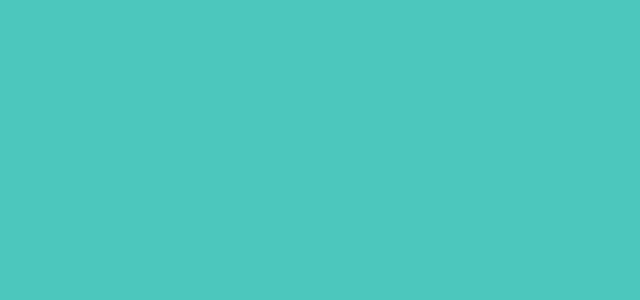
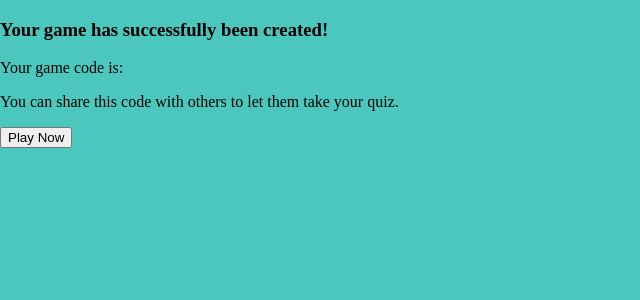
Before and after one commit to ramsestrejo/agilearning-games-plugin, a React (Vite) app in the folder client/: page /creation-success in a window 1280 px wide. Before the commit this address had no page. Shown: the top 300 px of the page, without its empty margins (0-640 px from the left). Built offline with nearby package versions, Linux system fonts and the light colour scheme.

Commit message:
updates necessary pages to also use useLocation for accessing game code

```diff
--- a/client/src/App.jsx
+++ b/client/src/App.jsx
@@ -8,8 +8,7 @@ import StoryForm from './components/StoryGame/StoryForm.jsx';
 import QuizGame from './components/QuizGame/QuizGame.jsx';
 import StoryGame from './components/StoryGame/StoryGame.jsx';
 import Leaderboard from './components/QuizGame/Leaderboard.jsx';
-//  import CreationSuccessPage from './CreationSuccessPage';
-
+import CreationSuccessPage from './components/CreationSuccessPage.jsx';
 
 const App = () => {
   return (
@@ -23,6 +22,7 @@ const App = () => {
         <Route path="/leaderboard" element={<Leaderboard />} />
         <Route path="/create-game/story" element={<StoryForm />} />
         <Route path="/story-game" element={<StoryGame />} />
+        <Route path="/creation-success" element={<CreationSuccessPage />} />
       </Routes>
     </Router>
   );
--- a/client/src/components/CreationSuccessPage.jsx
+++ b/client/src/components/CreationSuccessPage.jsx
@@ -1,8 +1,11 @@
 import React from 'react';
-import { useNavigate } from 'react-router-dom';
+import { useNavigate, useLocation } from 'react-router-dom';
 
-const CreationSuccessPage = ({ gameCode }) => {
+const CreationSuccessPage = () => {
+    const location = useLocation();
     const navigate = useNavigate();
+
+    const gameCode = location.state?.gameCode;
 
     const handlePlayNow = () => {
         navigate('/join-game');
--- a/client/src/components/QuizGame/QuizForm.jsx
+++ b/client/src/components/QuizGame/QuizForm.jsx
@@ -3,6 +3,10 @@ import { useHookstate } from '@hookstate/core';
 import QuizBlockInput from './QuizBlockInput';
 import './QuizForm.css';
 import { useNavigate } from 'react-router-dom';
+
+const generateGameCode = () => {
+    return Math.random().toString(36).slice(2, 8).toUpperCase();
+};
 
 const QuizForm = () => {
     const state = useHookstate({
@@ -21,9 +25,12 @@ const QuizForm = () => {
         event.preventDefault();
         const quizData = state.get();
         console.log('Quiz Data:', quizData);
-        // logic to submit quiz data
-        // temporarily adding route for the quiz game from here to test and add styling
-        navigate('/quiz-game');
+
+        const gameCode = generateGameCode();
+
+        // logic here for storing the quiz data and game code in database
+
+        navigate('/creation-success', { state: { gameCode } });
     };
 
     const handleAddQuestion = () => {
--- a/client/src/components/QuizGame/QuizGame.jsx
+++ b/client/src/components/QuizGame/QuizGame.jsx
@@ -1,7 +1,10 @@
 import React, { useState, useEffect } from 'react';
 import { useHookstate } from '@hookstate/core';
 import './QuizGame.css';
-import { useNavigate } from 'react-router-dom';
+import { useNavigate, useLocation } from 'react-router-dom';
+
+
+// const fetchQuizData = async (gameCode) => {
 
 //adding temporary data just to test and add styling to game
 const quizData = [
```
